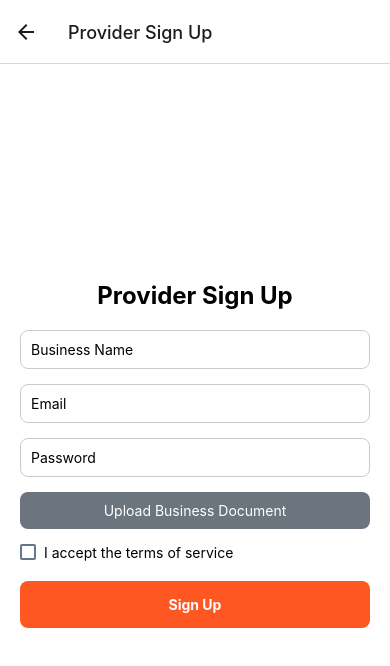
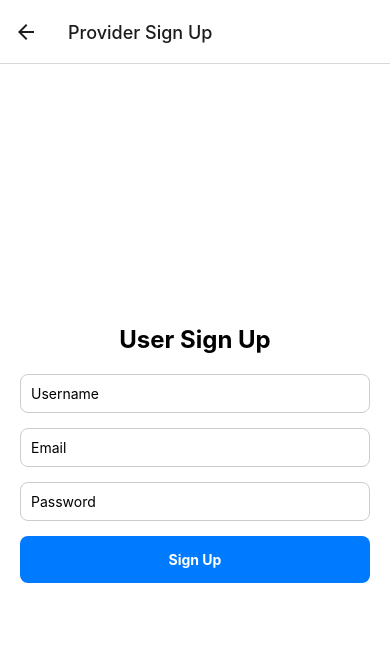
Before and after one commit to Grishj/Fixit, a React Native app: screen /ProviderSignUp in a window 390 px wide. Shown: the top 666 px of the page. Built offline with nearby package versions, Linux system fonts and the light colour scheme.

Commit message:
choicescreen added

```diff
--- /dev/null
+++ b/scr/screens/ChoiceScreen.js.js
@@ -0,0 +1,132 @@
+import React, { useState } from 'react';
+import { View, Text, TouchableOpacity, StyleSheet, Modal } from 'react-native';
+
+function ChoiceScreen ({ navigation })  {
+  const [modalVisible, setModalVisible] = useState(false);
+  const [actionType, setActionType] = useState(''); // 'Sign In' or 'Sign Up'
+
+  const openModal = (type) => {
+    setActionType(type);
+    setModalVisible(true);
+  };
+
+  const closeModal = () => setModalVisible(false);
+
+  return (
+    <View style={styles.container}>
+      <Text style={styles.message}>Please sign in or sign up to proceed.</Text>
+      <TouchableOpacity
+        style={styles.button}
+        onPress={() => openModal('Sign In')}
+      >
+        <Text style={styles.buttonText}>Sign In</Text>
+      </TouchableOpacity>
+      <TouchableOpacity
+        style={styles.button}
+        onPress={() => openModal('Sign Up')}
+      >
+        <Text style={styles.buttonText}>Sign Up</Text>
+      </TouchableOpacity>
+
+      <Modal
+        transparent={true}
+        visible={modalVisible}
+        animationType="slide"
+        onRequestClose={closeModal}
+      >
+        <View style={styles.modalContainer}>
+          <View style={styles.modalContent}>
+            <Text style={styles.modalTitle}>{actionType}</Text>
+            <TouchableOpacity
+              style={styles.modalButton}
+              onPress={() => {
+                closeModal();
+                navigation.navigate(actionType === 'Sign In' ? 'ProviderSignIn' : 'ProviderSignUp');
+              }}
+            >
+              <Text style={styles.buttonText}>As Service Provider</Text>
+            </TouchableOpacity>
+            <TouchableOpacity
+              style={styles.modalButton}
+              onPress={() => {
+                closeModal();
+                navigation.navigate(actionType === 'Sign In' ? 'UserSignIn' : 'UserSignUp');
+              }}
+            >
+              <Text style={styles.buttonText}>As User</Text>
+            </TouchableOpacity>
+            <TouchableOpacity onPress={closeModal}>
+              <Text style={styles.closeText}>Cancel</Text>
+            </TouchableOpacity>
+          </View>
+        </View>
+      </Modal>
+    </View>
+  );
+};
+
+const styles = StyleSheet.create({
+  container: {
+    flex: 1,
+    justifyContent: 'center',
+    alignItems: 'center',
+    backgroundColor: '#f8f9fa',
+  },
+  message: {
+    fontSize: 18,
+    fontWeight: '500',
+    marginBottom: 20,
+    color: '#212529',
+  },
+  button: {
+    backgroundColor: '#007bff',
+    padding: 15,
+    borderRadius: 8,
+    marginVertical: 10,
+    width: '80%',
+    alignItems: 'center',
+  },
+  buttonText: {
+    color: '#fff',
+    fontWeight: '600',
+  },
+  modalContainer: {
+    flex: 1,
+    justifyContent: 'center',
+    alignItems: 'center',
+    backgroundColor: 'rgba(0, 0, 0, 0.5)',
+  },
+  modalContent: {
+    width: '80%',
+    backgroundColor: '#fff',
+    borderRadius: 10,
+    padding: 20,
+    alignItems: 'center',
+    shadowColor: '#000',
+    shadowOffset: { width: 0, height: 2 },
+    shadowOpacity: 0.25,
+    shadowRadius: 4,
+    elevation: 5,
+  },
+  modalTitle: {
+    fontSize: 20,
+    fontWeight: 'bold',
+    marginBottom: 20,
+    color: '#212529',
+  },
+  modalButton: {
+    backgroundColor: '#007bff',
+    padding: 15,
+    borderRadius: 8,
+    marginVertical: 10,
+    width: '100%',
+    alignItems: 'center',
+  },
+  closeText: {
+    color: '#007bff',
+    marginTop: 15,
+    fontWeight: '600',
+  },
+});
+
+export default ChoiceScreen;
--- a/scr/screens/OnboardingScreen.js
+++ b/scr/screens/OnboardingScreen.js
@@ -45,12 +45,12 @@ const OnboardingScreen = () => {
       setCurrentSlideIndex(nextIndex);
       flatListRef.current.scrollToIndex({ index: nextIndex });
     } else {
-      navigation.navigate('SignUpScreen');
+      navigation.navigate('ChoiceScreen');
     }
   };
 
   const skipOnboarding = () => {
-    navigation.navigate('SignUpScreen');
+    navigation.navigate('ChoiceScreen');
   };
 
   const renderSlide = ({ item }) => {
--- a/scr/screens/ProfileScreen.js
+++ b/scr/screens/ProfileScreen.js
@@ -7,11 +7,11 @@ export default function ProfileScreen() {
     <View style={styles.container}>
       <View style={styles.profileContainer}>
       <Image
-  source={require('../images/electricity.jpg')}
+  source={require('../images/AC.jpeg')}
   style={[styles.image, styles.profileImage]}
 />
-        <Text style={styles.profileName}>Anil Karki</Text>
-        <Text style={styles.username}>@karki.anil37</Text>
+        <Text style={styles.profileName}>Nabin Shah</Text>
+        <Text style={styles.username}>@shah.nabin37</Text>
         <TouchableOpacity style={styles.editButton}>
           <Text style={styles.editButtonText}>Edit Profile</Text>
         </TouchableOpacity>
--- a/scr/screens/ProviderSignUp.js
+++ b/scr/screens/ProviderSignUp.js
@@ -1,26 +1,15 @@
 import React, { useState } from 'react';
-import { View, Text, TextInput, TouchableOpacity, StyleSheet, CheckBox, ActivityIndicator } from 'react-native';
+import { View, Text, TextInput, TouchableOpacity, StyleSheet, ActivityIndicator } from 'react-native';
 
-function ProviderSignUp ()  {
-  const [businessName, setBusinessName] = useState('');
+function ProviderSignUp  ()  {
+  const [username, setUsername] = useState('');
   const [email, setEmail] = useState('');
   const [password, setPassword] = useState('');
-  const [document, setDocument] = useState(null);
-  const [acceptedTerms, setAcceptedTerms] = useState(false);
   const [isLoading, setIsLoading] = useState(false);
 
-  const handleDocumentUpload = async () => {
-    try {
-      const result = await DocumentPicker.pickSingle({ type: [DocumentPicker.types.allFiles] });
-      setDocument(result);
-    } catch (err) {
-      if (!DocumentPicker.isCancel(err)) alert('Error uploading document');
-    }
-  };
-
   const handleSignUp = () => {
-    if (!businessName || !email || !password || !acceptedTerms) {
-      alert('Please fill all fields and accept the terms');
+    if (!username || !email || !password) {
+      alert('Please fill all fields');
       return;
     }
     setIsLoading(true);
@@ -33,12 +22,12 @@ function ProviderSignUp ()  {
 
   return (
     <View style={styles.container}>
-      <Text style={styles.title}>Provider Sign Up</Text>
+      <Text style={styles.title}>User Sign Up</Text>
       <TextInput
         style={styles.input}
-        placeholder="Business Name"
-        value={businessName}
-        onChangeText={setBusinessName}
+        placeholder="Username"
+        value={username}
+        onChangeText={setUsername}
       />
       <TextInput
         style={styles.input}
@@ -54,15 +43,6 @@ function ProviderSignUp ()  {
         value={password}
         onChangeText={setPassword}
       />
-      <TouchableOpacity style={styles.uploadButton} onPress={handleDocumentUpload}>
-        <Text style={styles.uploadText}>
-          {document ? `Uploaded: ${document.name}` : 'Upload Business Document'}
-        </Text>
-      </TouchableOpacity>
-      <View style={styles.checkboxContainer}>
-        <CheckBox value={acceptedTerms} onValueChange={setAcceptedTerms} />
-        <Text style={styles.checkboxText}>I accept the terms of service</Text>
-      </View>
       <TouchableOpacity style={styles.button} onPress={handleSignUp}>
         {isLoading ? <ActivityIndicator color="#FFF" /> : <Text style={styles.buttonText}>Sign Up</Text>}
       </TouchableOpacity>
@@ -90,26 +70,8 @@ const styles = StyleSheet.create({
     padding: 10,
     marginBottom: 15,
   },
-  uploadButton: {
-    backgroundColor: '#6C757D',
-    padding: 10,
-    borderRadius: 8,
-    alignItems: 'center',
-    marginBottom: 15,
-  },
-  uploadText: {
-    color: '#FFF',
-  },
-  checkboxContainer: {
-    flexDirection: 'row',
-    alignItems: 'center',
-    marginBottom: 20,
-  },
-  checkboxText: {
-    marginLeft: 8,
-  },
   button: {
-    backgroundColor: '#FF5722',
+    backgroundColor: '#007BFF',
     padding: 15,
     borderRadius: 8,
     alignItems: 'center',
--- a/scr/screens/StackNavigator.js
+++ b/scr/screens/StackNavigator.js
@@ -16,6 +16,7 @@ import CategoriesScreen from "./CategoriesScreen";
 import ServiceDetailScreen from "./ServiceDetailScreen";
 import ServiceListScreen from "./ServiceListScreen";
 import BookingDetailsScreen from "./BookingDetailsScreen";
+import ChoiceScreen from "./ChoiceScreen.js";
 const Stack = createStackNavigator();
 function StackNavigator() {
   return (
@@ -23,6 +24,11 @@ function StackNavigator() {
       <Stack.Screen
         name="OnboardingScreen"
         component={OnboardingScreen}
+        options={{ headerShown: false }}
+      />
+      <Stack.Screen
+        name="ChoiceScreen"
+        component={ChoiceScreen}
         options={{ headerShown: false }}
       />
       <Stack.Screen
```
Also changed, not shown: scr/screens/SignUpChoiceScreen.js (line endings or trailing spaces).
